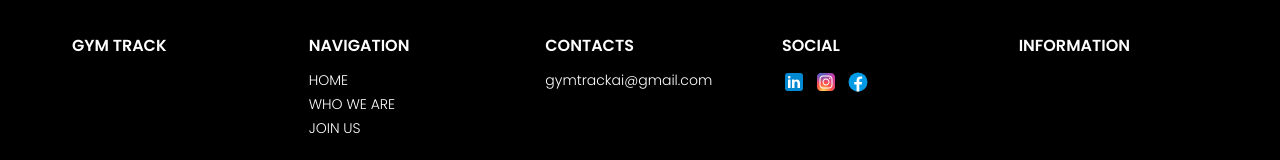
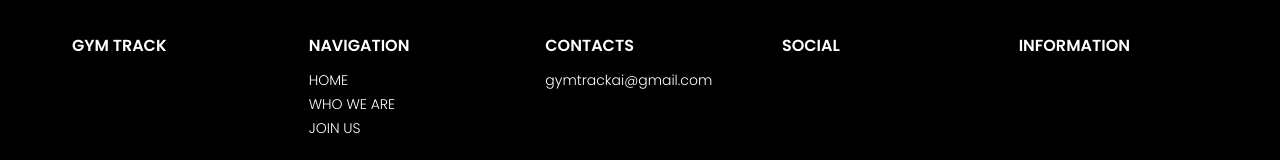
Before and after one commit to ErNickIlSommo/gt-landing-page, a React (Vite) app: page / in a window 1280 px wide. Shown: the part 3545-3705 px from the top of the page. Built offline with nearby package versions, Linux system fonts and the light colour scheme.

Commit message:
remove social

```diff
--- a/src/components/SiteFooter.jsx
+++ b/src/components/SiteFooter.jsx
@@ -37,7 +37,7 @@ const SiteFooter = () => {
       <div className="w-full md:w-1/3 lg:w-1/6">
         <p className="font-semibold mb-3 uppercase">Social</p>
         <div className="flex flex-row gap-2 text-sm">
-          <a href="https://www.linkedin.com/" target="_blank">
+          {/* <a href="https://www.linkedin.com/" target="_blank">
             <img src={linkedin} alt="instagram" className="h-6 w-6" />
           </a>
           <a href="https://www.instagram.com/" target="_blank">
@@ -45,7 +45,7 @@ const SiteFooter = () => {
           </a>
           <a href="https://www.facebook.com/" target="_blank">
             <img src={facebook} alt="instagram" className="h-6 w-6" />
-          </a>
+          </a> */}
         </div>
       </div>
       <div className="w-full md:w-1/3 lg:w-1/6">
```
